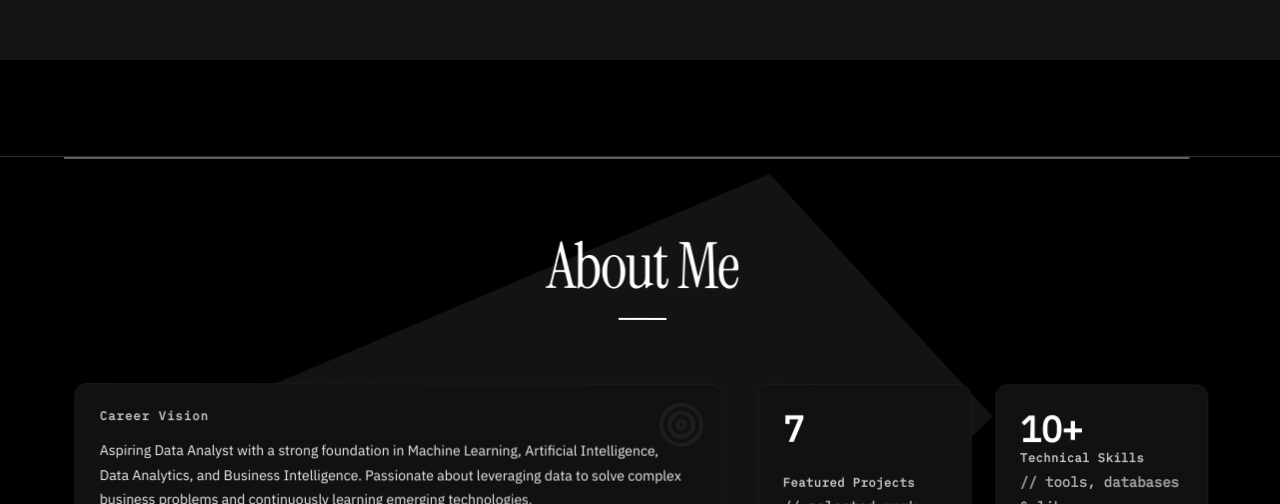
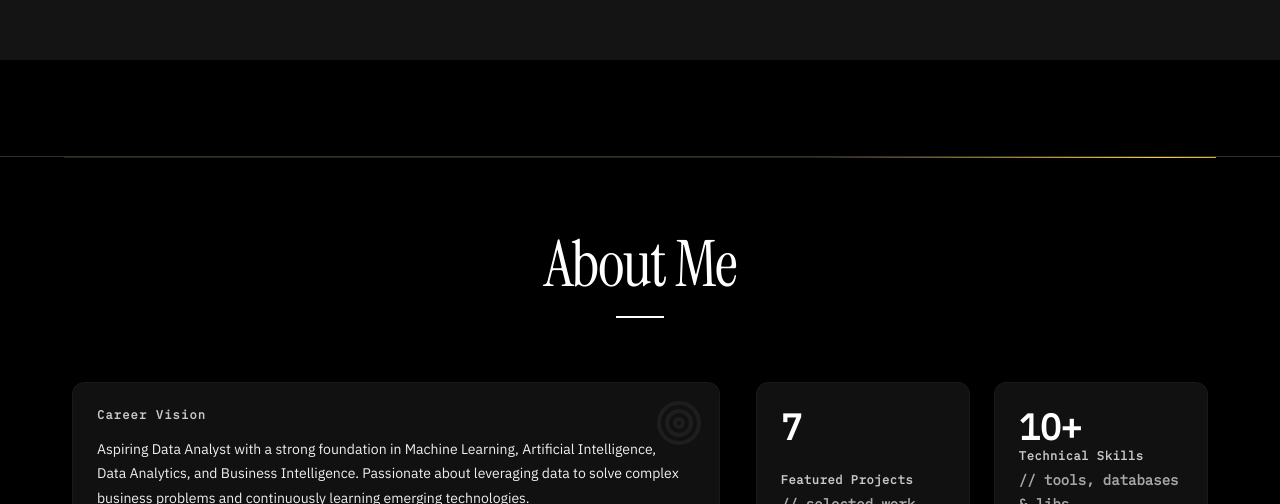
Before and after one commit to hitesh175/Hitesh_Portfolio, a React (Vite) app: page / in a window 1280 px wide. Shown: the part 2296-2800 px from the top of the page. Built offline with nearby package versions, Linux system fonts and the light colour scheme.

Commit message:
Smooth portfolio section transitions

```diff
--- a/src/components/ScrollChapter.tsx
+++ b/src/components/ScrollChapter.tsx
@@ -1,5 +1,5 @@
 import React, { useRef } from 'react';
-import { motion, useReducedMotion, useScroll, useTransform } from 'motion/react';
+import { motion, useReducedMotion, useScroll, useSpring, useTransform } from 'motion/react';
 
 export default function ScrollChapter({ children, direction = 1 }: {
   children: React.ReactNode;
@@ -7,22 +7,21 @@ export default function ScrollChapter({ children, direction = 1 }: {
 }) {
   const chapter = useRef<HTMLDivElement>(null);
   const reducedMotion = useReducedMotion();
-  const { scrollYProgress } = useScroll({ target: chapter, offset: ['start end', 'start 25%'] });
-  const x = useTransform(scrollYProgress, [0, 1], [direction * 110, 0]);
-  const rotation = useTransform(scrollYProgress, [0, 1], [direction * 9, 0]);
-  const sweep = useTransform(scrollYProgress, [0, 1], [direction * -240, 0]);
-  const depth = useTransform(scrollYProgress, [0, 1], [-95, 0]);
-  const rule = useTransform(scrollYProgress, [0, 1], [0, 1]);
-  const cut = useTransform(scrollYProgress, [0, 1], [
-    direction > 0 ? 'polygon(18% 12%,100% 0%,100% 100%,0% 100%)' : 'polygon(0% 0%,82% 12%,100% 100%,0% 100%)',
-    'polygon(0% 0%,100% 0%,100% 100%,0% 100%)',
-  ]);
+  const { scrollYProgress } = useScroll({ target: chapter, offset: ['start end', 'start 45%'] });
+  const progress = useSpring(scrollYProgress, { stiffness: 115, damping: 28 });
+  const y = useTransform(progress, [0, 1], [24, 0]);
+  const opacity = useTransform(progress, [0, 1], [.84, 1]);
+  const rule = useTransform(progress, [0, 1], [0, 1]);
+  const sweep = useTransform(progress, [0, 1], direction > 0 ? ['-45%', '45%'] : ['45%', '-45%']);
 
   return (
     <div className="scroll-chapter" ref={chapter}>
-      <motion.div aria-hidden="true" className="chapter-orbit" style={reducedMotion ? undefined : { x: sweep, rotate: rotation }} />
-      <motion.div aria-hidden="true" className="chapter-rule" style={reducedMotion ? undefined : { scaleX: rule, transformOrigin: direction > 0 ? "left" : "right" }} />
-      <motion.div className="chapter-content" style={reducedMotion ? undefined : { x, z: depth, rotateY: rotation, clipPath: cut }}>
+      {!reducedMotion && (
+        <motion.div aria-hidden="true" className="chapter-rule" style={{ scaleX: rule, transformOrigin: direction > 0 ? 'left' : 'right' }}>
+          <motion.div className="chapter-sweep" style={{ x: sweep }} />
+        </motion.div>
+      )}
+      <motion.div className="chapter-content" style={reducedMotion ? undefined : { y, opacity }}>
         {children}
       </motion.div>
     </div>
--- a/src/index.css
+++ b/src/index.css
@@ -596,3 +596,7 @@ section { scroll-margin-top: 6rem; }
   background: linear-gradient(135deg, #ffdd9926, transparent 38%);
   box-shadow: inset 0 0 0 1px #ffdb9699, inset 0 0 28px #ffcf642c;
 }
+
+.scroll-chapter .chapter-rule { position: relative; overflow: hidden; height: 1px; background: #a98a493d; }
+.chapter-sweep { position: absolute; inset: 0; background: linear-gradient(90deg, transparent 20%, #ffcc33 50%, transparent 80%); }
+.scroll-chapter:focus-within .chapter-content { opacity: 1 !important; }
```
